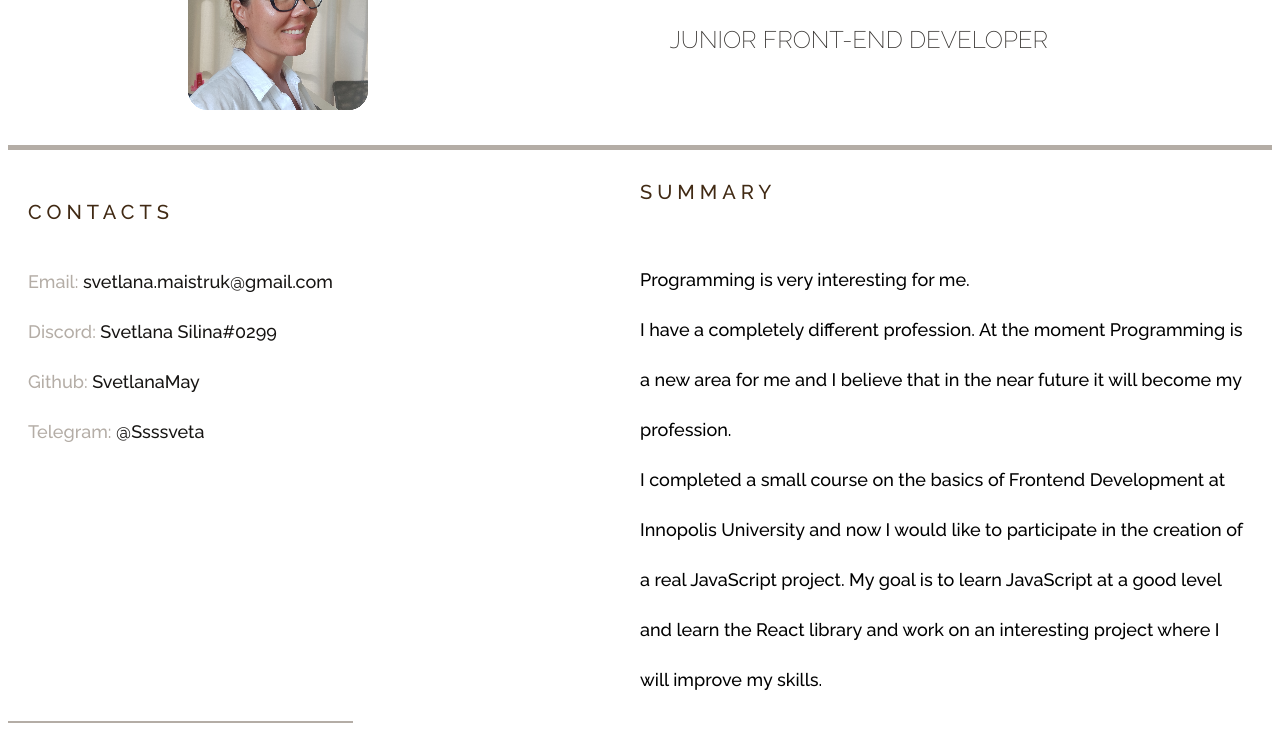
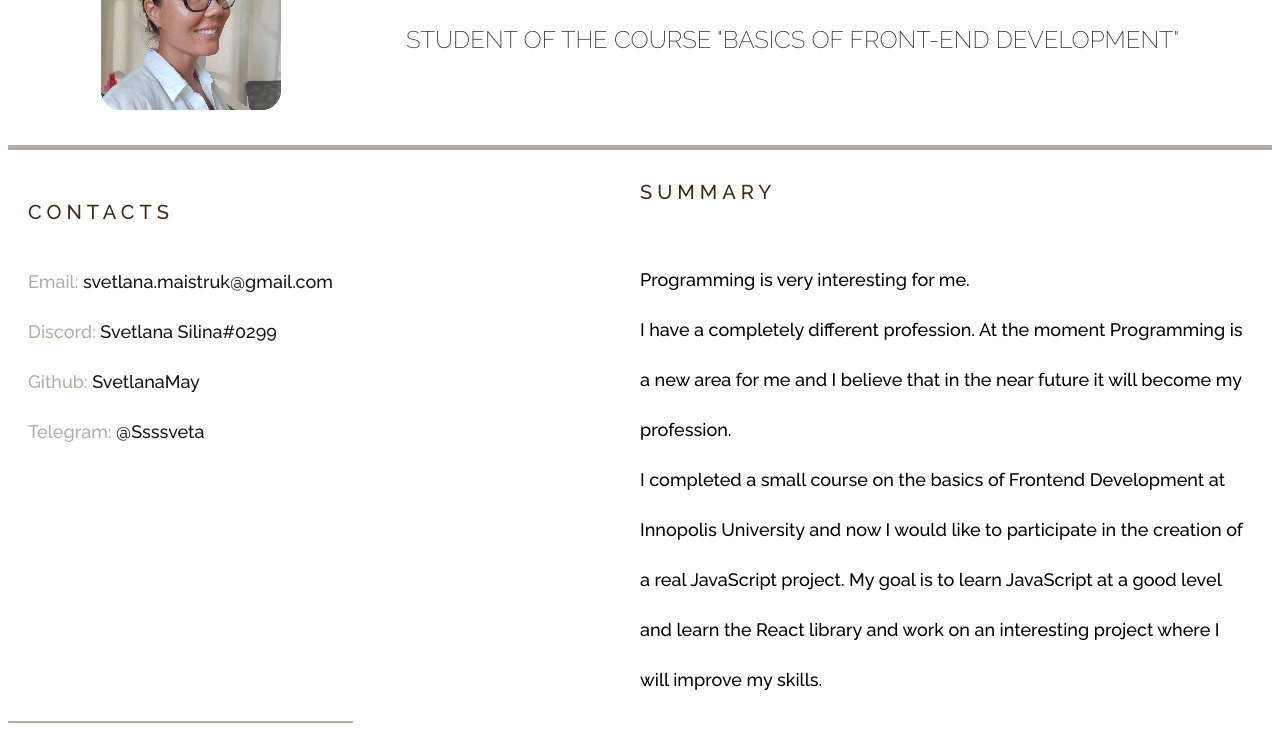
Before and after one commit to SvetlanaMay/rsschool-cv, a plain HTML site: page index.html in a window 1280 px wide. Shown: the part 223-954 px from the top of the page. Drawn offline with Linux system fonts and the light colour scheme.

Commit message:
feat: add info in header

```diff
--- a/index.html
+++ b/index.html
@@ -47,7 +47,7 @@
         <img class="section-profile__avatar" src="./assets/img/svetla_avatar.png" alt="My photo">
         <div class="section-profile__title">
           <h1 class="section-profile__name">SVETLANA SILINA</h1>
-          <h3 class="section-profile__job">JUNIOR FRONT-END DEVELOPER</h3>
+          <h3 class="section-profile__job">Student of the course "Basics of front-end development"</h3>
         </div>
       </section>
       <div class="section-profile__info">
--- a/style.css
+++ b/style.css
@@ -90,6 +90,7 @@ a {
   font-size: 24px;
   font-weight: 200;
   line-height: 50px;
+  text-transform: uppercase;
 }
 
 .section-profile__info {
```
